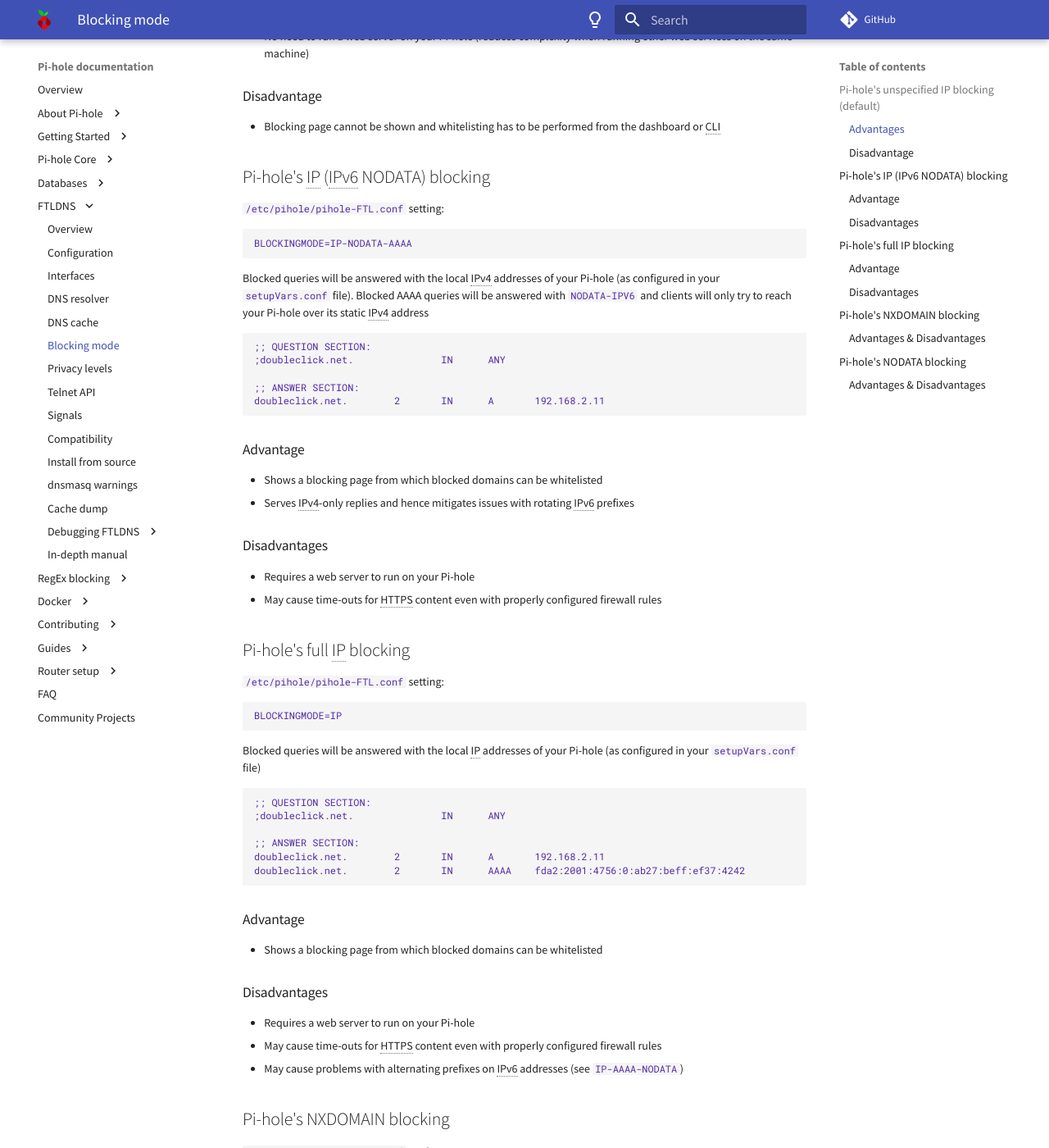
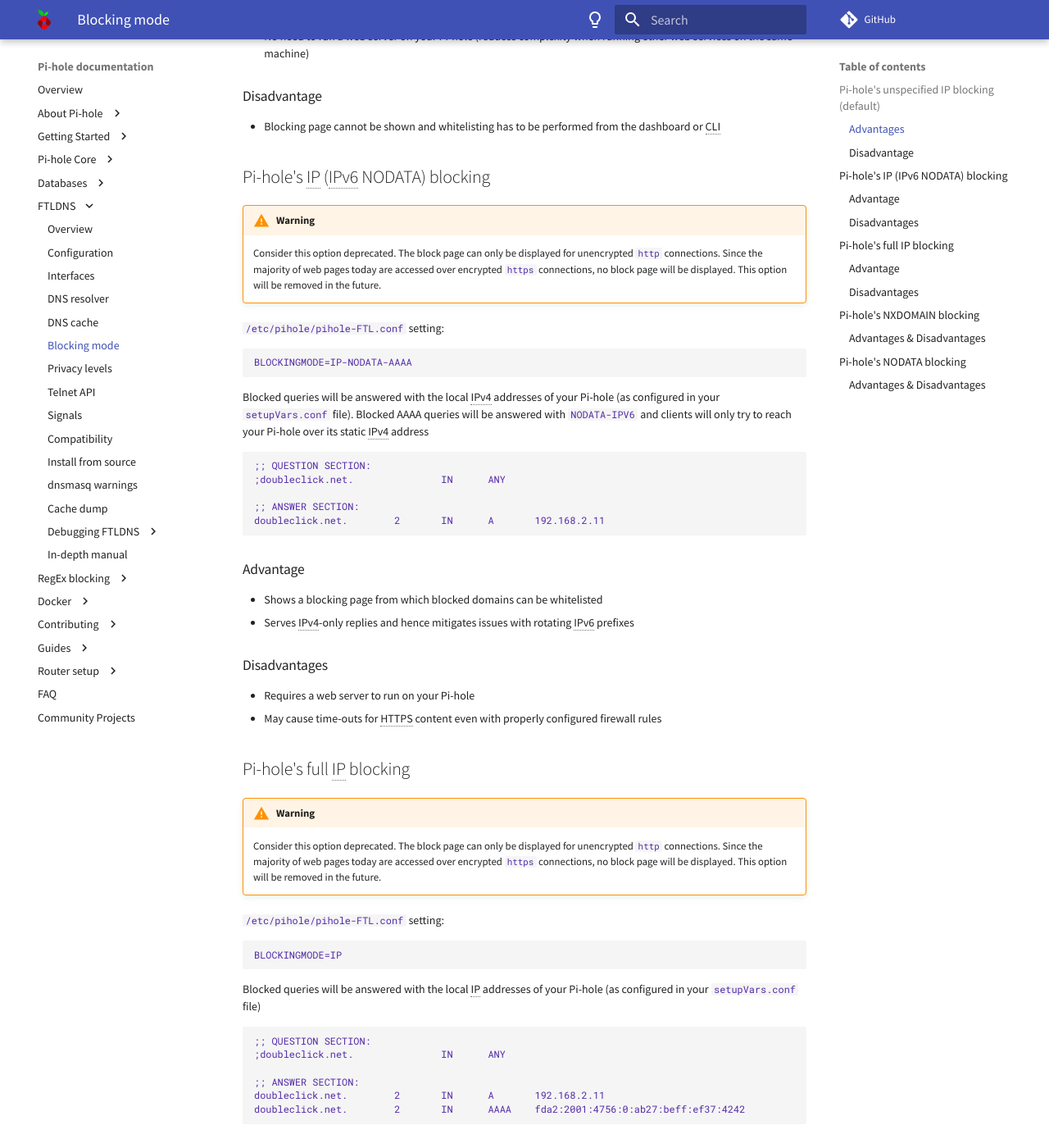
Before and after one commit to pi-hole/docs, an MkDocs documentation site: the page built from docs/ftldns/blockingmode.md, in a window 1280 px wide and 1400 px high, scrolled down 815 px. Shown: the whole window at 82% size. Built offline with MkDocs 1.6.1 and Material for MkDocs 9.7.7, drawn with Linux system fonts in a browser that asks for light colours; comment, search, counter and statistics services are not loaded.

Commit message:
Add deprecation note to IP blocking mode
Signed-off-by: Christian König <ckoenig@posteo.de>

````diff
--- a/docs/ftldns/blockingmode.md
+++ b/docs/ftldns/blockingmode.md
@@ -38,6 +38,9 @@
 
 ## Pi-hole's IP (IPv6 NODATA) blocking
 
+!!! warning
+    Consider this option deprecated. The block page can only be displayed for unencrypted `http` connections. Since the majority of web pages today are accessed over encrypted `https` connections, no block page will be displayed. This option will be removed in the future.
+
 `/etc/pihole/pihole-FTL.conf` setting:
 
 ```
@@ -65,6 +68,9 @@
 - May cause time-outs for HTTPS content even with properly configured firewall rules
 
 ## Pi-hole's full IP blocking
+
+!!! warning
+    Consider this option deprecated. The block page can only be displayed for unencrypted `http` connections. Since the majority of web pages today are accessed over encrypted `https` connections, no block page will be displayed. This option will be removed in the future.
 
 `/etc/pihole/pihole-FTL.conf` setting:
 
````
